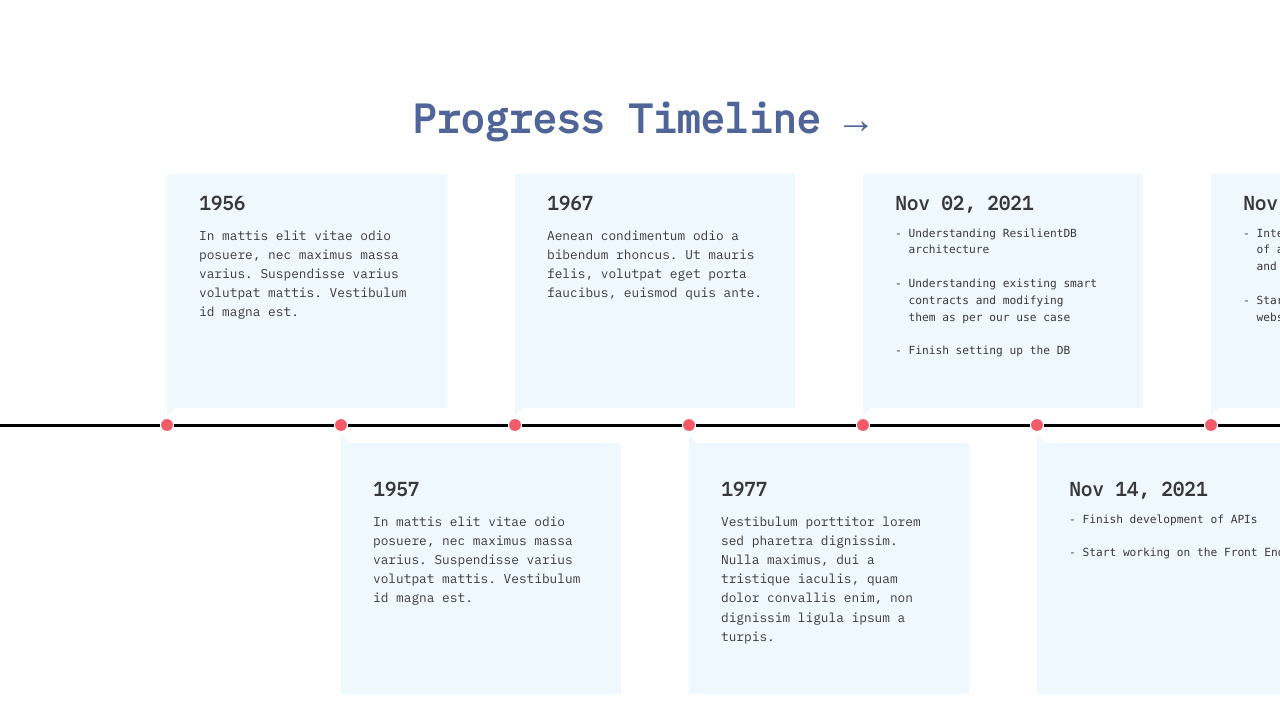
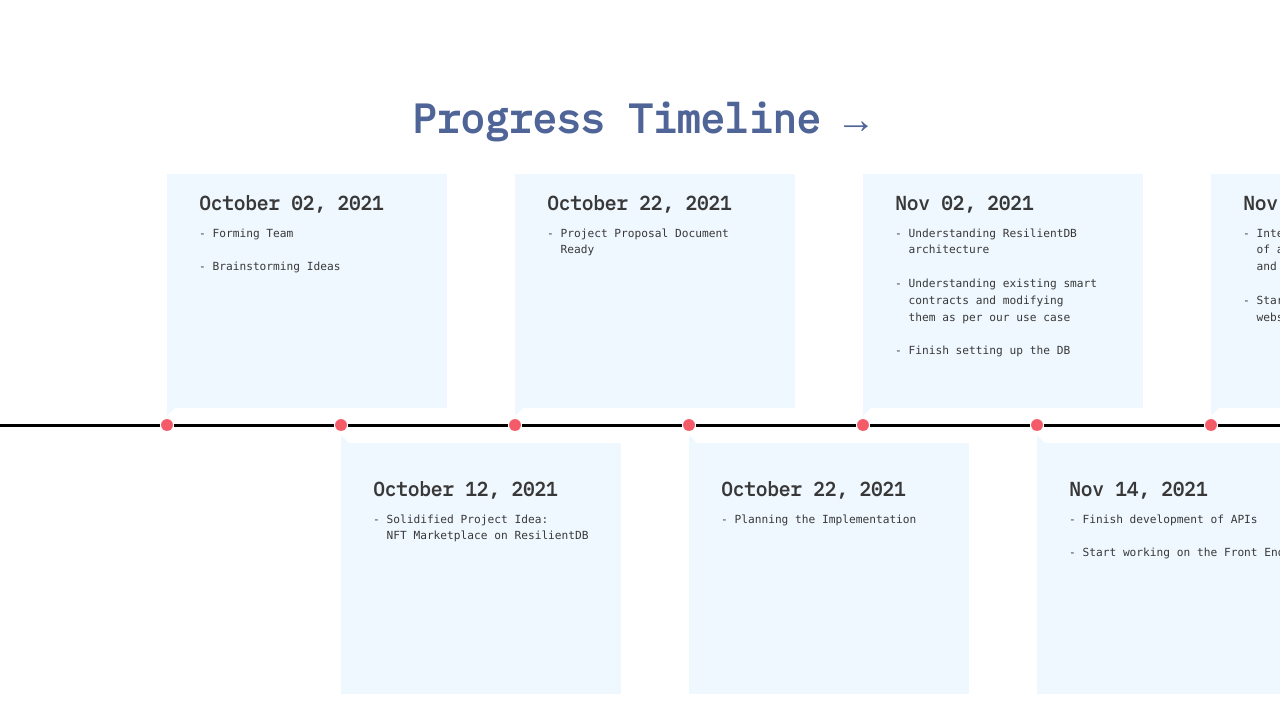
Before and after one commit to singhdivjeet/Blog-NFT-Marketplace, a plain HTML site: page index.html in a window 1280 px wide. Shown: the part 3165-3879 px from the top of the page. Drawn offline with Linux system fonts and the light colour scheme; grey boxes are pictures that could not be loaded.

Commit message:
minor UI fixes

```diff
--- a/assets/css/lineicons.css
+++ b/assets/css/lineicons.css
@@ -5,9 +5,13 @@
 
 -------------------------------- */
 @font-face {
-  font-family: 'LineIcons';
-  src: url('../fonts/LineIcons.eot');
-  src: url('../fonts/LineIcons.eot') format('embedded-opentype'), url('../fonts/LineIcons.woff2') format('woff2'), url('../fonts/LineIcons.woff') format('woff'), url('../fonts/LineIcons.ttf') format('truetype'), url('../fonts/LineIcons.svg') format('svg');
+	font-family: "LineIcons";
+	src: url("../fonts/LineIcons.eot");
+	src: url("../fonts/LineIcons.eot") format("embedded-opentype"),
+		url("../fonts/LineIcons.woff2") format("woff2"),
+		url("../fonts/LineIcons.woff") format("woff"),
+		url("../fonts/LineIcons.ttf") format("truetype"),
+		url("../fonts/LineIcons.svg") format("svg");
 	font-weight: normal;
 	font-style: normal;
 }
@@ -16,13 +20,13 @@
 -------------------------*/
 .lni {
 	display: inline-block;
-  font: normal normal normal 1em/1 'LineIcons';
+	font: normal normal normal 1em/1 "LineIcons";
 	color: inherit;
 	flex-shrink: 0;
 	speak: none;
 	text-transform: none;
 	line-height: 1;
-  vertical-align: -.125em;
+	vertical-align: -0.125em;
 	/* Better Font Rendering */
 	-webkit-font-smoothing: antialiased;
 	-moz-osx-font-smoothing: grayscale;
--- a/assets/css/main.css
+++ b/assets/css/main.css
@@ -147,7 +147,7 @@
 }
 .at-column:hover {
 	z-index: 1;
-
+	border-radius: 14px;
 	box-shadow: 0 8px 50px rgba(0, 0, 0, 0.2);
 	-webkit-transform: scale(1.05);
 	transform: scale(1.05);
@@ -160,7 +160,7 @@
 		-webkit-transform 0.2s ease;
 }
 .at-column:hover .at-social {
-	margin: 16px 0 0;
+	/* margin: 16px 0 0; */
 	opacity: 1;
 	padding: 0;
 }
@@ -230,6 +230,7 @@
 }
 .at-social__item a {
 	display: block;
+	color: rgba(219, 39, 120, 0.897);
 }
 .at-social__item img {
 	fill: #515f65;
@@ -241,7 +242,6 @@
 
 .container-team {
 	width: 100%;
-
 	box-sizing: border-box;
 	-webkit-transform-origin: top center;
 	transform-origin: top center;
--- a/index.html
+++ b/index.html
@@ -368,29 +368,38 @@
 					<ol>
 						<li>
 							<div>
-								<time>1956</time> In mattis elit vitae odio posuere, nec maximus
-								massa varius. Suspendisse varius volutpat mattis. Vestibulum id
-								magna est.
+								<time>October 02, 2021</time>
+								<pre>
+- Forming Team
+
+- Brainstorming Ideas
+								</pre>
 							</div>
 						</li>
 						<li>
 							<div>
-								<time>1957</time> In mattis elit vitae odio posuere, nec maximus
-								massa varius. Suspendisse varius volutpat mattis. Vestibulum id
-								magna est.
+								<time>October 12, 2021</time>
+<pre>
+- Solidified Project Idea:
+  NFT Marketplace on ResilientDB
+								</pre>
 							</div>
 						</li>
 						<li>
 							<div>
-								<time>1967</time> Aenean condimentum odio a bibendum rhoncus. Ut
-								mauris felis, volutpat eget porta faucibus, euismod quis ante.
+								<time>October 22, 2021</time>
+<pre>
+- Project Proposal Document
+  Ready
+									</pre>
 							</div>
 						</li>
 						<li>
 							<div>
-								<time>1977</time> Vestibulum porttitor lorem sed pharetra
-								dignissim. Nulla maximus, dui a tristique iaculis, quam dolor
-								convallis enim, non dignissim ligula ipsum a turpis.
+								<time>October 22, 2021</time>
+<pre>
+- Planning the Implementation
+										</pre>
 							</div>
 						</li>
 
```
Lines whose indentation alone changed are shown as unchanged.
